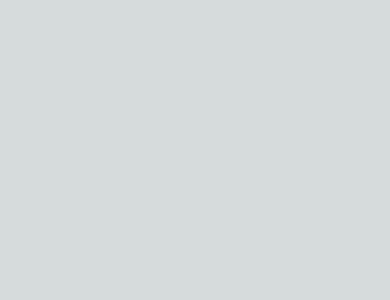
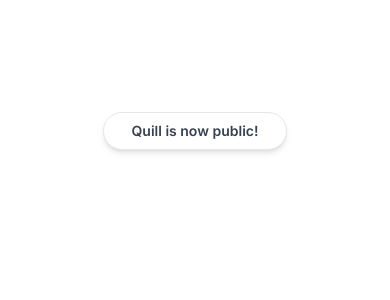
Before and after one commit to bhardwajj03/notebot, a Next.js app: page / in a window 390 px wide. Shown: the top 300 px of the page. Built offline with nearby package versions, Linux system fonts and the light colour scheme.

Commit message:
tailwind confs

```diff
--- a/package.json
+++ b/package.json
@@ -9,11 +9,13 @@
     "lint": "next lint"
   },
   "dependencies": {
+    "@tailwindcss/typography": "^0.5.14",
     "clsx": "^2.1.1",
     "next": "14.2.5",
     "react": "^18",
     "react-dom": "^18",
-    "tailwind-merge": "^2.4.0"
+    "tailwind-merge": "^2.4.0",
+    "tailwindcss-animate": "^1.0.7"
   },
   "devDependencies": {
     "@types/node": "^20",
--- a/src/app/components/MaxWidthWrapper.tsx
+++ b/src/app/components/MaxWidthWrapper.tsx
@@ -1,3 +1,4 @@
+import { cn } from "@/lib/utils"
 import { ReactNode } from "react"
 
 const MaxWidthWrapper=({
@@ -8,7 +9,7 @@
     children:ReactNode
 })=>{
     return (
-        <div className="mx-auto w-full max-w-screen-xl px-2.5 md:px-20">
+        <div className={cn("mx-auto w-full max-w-screen-xl px-2.5 md:px-20",className)}>
         {children}
     </div>
     )
--- a/src/app/globals.css
+++ b/src/app/globals.css
@@ -2,32 +2,60 @@
 @tailwind components;
 @tailwind utilities;
 
-:root {
-  --foreground-rgb: 0, 0, 0;
-  --background-start-rgb: 214, 219, 220;
-  --background-end-rgb: 255, 255, 255;
-}
 
-@media (prefers-color-scheme: dark) {
+@layer base {
   :root {
-    --foreground-rgb: 255, 255, 255;
-    --background-start-rgb: 0, 0, 0;
-    --background-end-rgb: 0, 0, 0;
+    --background: 0 0% 100%;
+    --foreground: 20 14.3% 4.1%;
+    --card: 0 0% 100%;
+    --card-foreground: 20 14.3% 4.1%;
+    --popover: 0 0% 100%;
+    --popover-foreground: 20 14.3% 4.1%;
+    --primary: 24.6 95% 53.1%;
+    --primary-foreground: 60 9.1% 97.8%;
+    --secondary: 60 4.8% 95.9%;
+    --secondary-foreground: 24 9.8% 10%;
+    --muted: 60 4.8% 95.9%;
+    --muted-foreground: 25 5.3% 44.7%;
+    --accent: 60 4.8% 95.9%;
+    --accent-foreground: 24 9.8% 10%;
+    --destructive: 0 84.2% 60.2%;
+    --destructive-foreground: 60 9.1% 97.8%;
+    --border: 20 5.9% 90%;
+    --input: 20 5.9% 90%;
+    --ring: 24.6 95% 53.1%;
+    --radius: 0.5rem;
+    --chart-1: 12 76% 61%;
+    --chart-2: 173 58% 39%;
+    --chart-3: 197 37% 24%;
+    --chart-4: 43 74% 66%;
+    --chart-5: 27 87% 67%;
+  }
+
+  .dark {
+    --background: 20 14.3% 4.1%;
+    --foreground: 60 9.1% 97.8%;
+    --card: 20 14.3% 4.1%;
+    --card-foreground: 60 9.1% 97.8%;
+    --popover: 20 14.3% 4.1%;
+    --popover-foreground: 60 9.1% 97.8%;
+    --primary: 20.5 90.2% 48.2%;
+    --primary-foreground: 60 9.1% 97.8%;
+    --secondary: 12 6.5% 15.1%;
+    --secondary-foreground: 60 9.1% 97.8%;
+    --muted: 12 6.5% 15.1%;
+    --muted-foreground: 24 5.4% 63.9%;
+    --accent: 12 6.5% 15.1%;
+    --accent-foreground: 60 9.1% 97.8%;
+    --destructive: 0 72.2% 50.6%;
+    --destructive-foreground: 60 9.1% 97.8%;
+    --border: 12 6.5% 15.1%;
+    --input: 12 6.5% 15.1%;
+    --ring: 20.5 90.2% 48.2%;
+    --chart-1: 220 70% 50%;
+    --chart-2: 160 60% 45%;
+    --chart-3: 30 80% 55%;
+    --chart-4: 280 65% 60%;
+    --chart-5: 340 75% 55%;
   }
 }
-
-body {
-  color: rgb(var(--foreground-rgb));
-  background: linear-gradient(
-      to bottom,
-      transparent,
-      rgb(var(--background-end-rgb))
-    )
-    rgb(var(--background-start-rgb));
-}
-
-@layer utilities {
-  .text-balance {
-    text-wrap: balance;
-  }
-}
--- a/src/app/layout.tsx
+++ b/src/app/layout.tsx
@@ -1,6 +1,7 @@
 import type { Metadata } from "next";
 import { Inter } from "next/font/google";
 import "./globals.css";
+import { cn } from "@/lib/utils";
 
 const inter = Inter({ subsets: ["latin"] });
 
@@ -15,8 +16,11 @@
   children: React.ReactNode;
 }>) {
   return (
-    <html lang="en">
-      <body className={inter.className}>{children}</body>
+    <html lang="en" className='light'>
+      <body className={cn(
+        'min-h-screen font-sans antialiased grainy',
+        inter.className
+      )}>{children}</body>
     </html>
   );
 }
--- a/src/app/page.tsx
+++ b/src/app/page.tsx
@@ -4,7 +4,13 @@
 
 export default function Home() {
   return (
-   <MaxWidthWrapper className="bg-red-500"><div></div></MaxWidthWrapper>
+   <MaxWidthWrapper className="mb-12 mt-28 sm:mt-40 flex flex-col items-center justify-center text-center">
+    <div className="mx-auto mb-4 flex max-w-fit items-center justify-center space-x-2 overflow-hidden rounded-full border border-gray-200 bg-white px-7 py-2 shadow-md backdrop-blur transition-all hover:border-gray-300 hover:bg-white/50">
+        <p className="text-sm font-semibold text-gray-700">
+          Quill is now public!
+        </p>
+    </div>
+     </MaxWidthWrapper>
 
   );
 }
--- a/src/lib/utils.ts
+++ b/src/lib/utils.ts
@@ -1,3 +1,8 @@
+import clsx, { ClassValue } from "clsx";
+import { twMerge } from "tailwind-merge";
+
 export function cn(...inputs:ClassValue[]){
+
+    // tw do is it merges the styling like px-2 py-2 --> p-2  //
     return twMerge(clsx(inputs))
 }
--- a/tailwind.config.ts
+++ b/tailwind.config.ts
@@ -1,20 +1,81 @@
 import type { Config } from "tailwindcss";
 
 const config: Config = {
+  darkMode:["class"],
   content: [
     "./src/pages/**/*.{js,ts,jsx,tsx,mdx}",
     "./src/components/**/*.{js,ts,jsx,tsx,mdx}",
     "./src/app/**/*.{js,ts,jsx,tsx,mdx}",
   ],
   theme: {
-    extend: {
-      backgroundImage: {
-        "gradient-radial": "radial-gradient(var(--tw-gradient-stops))",
-        "gradient-conic":
-          "conic-gradient(from 180deg at 50% 50%, var(--tw-gradient-stops))",
+    container:{
+      center:true,
+      padding:'2rem',
+      screens:{
+        '2xl':'1400px',
       },
     },
+    extend:{
+      maxWidth:{
+        "8xl":"1408px",
+      },
+      colors:{
+        border:"hsl(var(--border))",
+        input:"hsl(var(--input))",
+        ring:"hsl(var(--ring))",
+        background:"hsl(var(--background))",
+        foreground:"hsl(var(--foreground))",
+        primary:{
+          DEFAULT :"hsl(var(--primary))",
+          foreground :"hsl(var(--primary-foreground))"
+        },
+        secondary:{
+          DEFAULT :"hsl(var(--secondary))",
+          foreground :"hsl(var(--secondary-foreground))"
+        },
+        destructive:{
+          DEFAULT :"hsl(var(--secondadestructivey))",
+          foreground :"hsl(var(--secondardestructive-foreground))"
+        },
+        muted:{
+          DEFAULT :"hsl(var(--muted))",
+          foreground :"hsl(var(--muted-foreground))"
+        },
+        accent:{
+          DEFAULT :"hsl(var(--accent))",
+          foreground :"hsl(var(--accent-foreground))"
+        },
+        popover:{
+          DEFAULT :"hsl(var(--popover))",
+          foreground :"hsl(var(--popover-foreground))"
+        },
+        card:{
+          DEFAULT :"hsl(var(--card))",
+          foreground :"hsl(var(--card-foreground))"
+        },
+      },
+      borderRadius:{
+        lg:"var(--radius)",
+        md:"calc(var(--radius) -2px)",
+        sm:"calc(var(--radius) -4px)",
+      },
+      keyframes:{
+        'accordion-down':{
+          from : { height : "0"},
+          to:{height :'var(--radix-accordion-content-height)'},
+        },
+        'accordion-up':{
+          from : {height :'var(--radix-accordion-content-height)'},
+          to: { height : "0"},
+        },
+      },
+      animation:{
+        "accordion-up":"accordion-up 0.2s ease-out",
+        "accordion-down":"accordion-down 0.2s ease-out"
+      },
+
+    },
   },
-  plugins: [],
+  plugins: [require("tailwindcss-animate"),require('@tailwindcss/typography')],
 };
 export default config;
```
Also changed, not shown: 1 other file (tests, documents, lock files or other folders).
